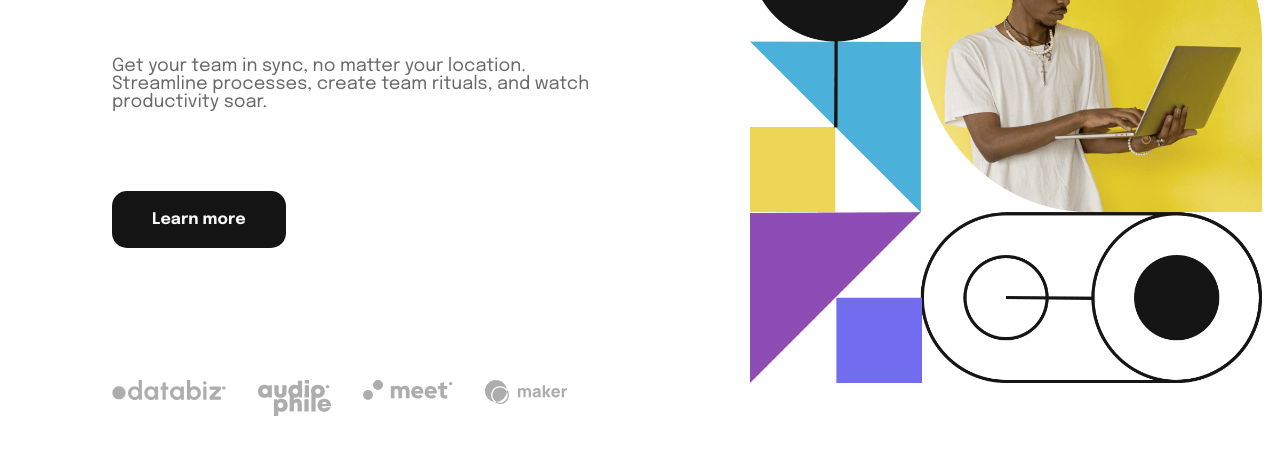
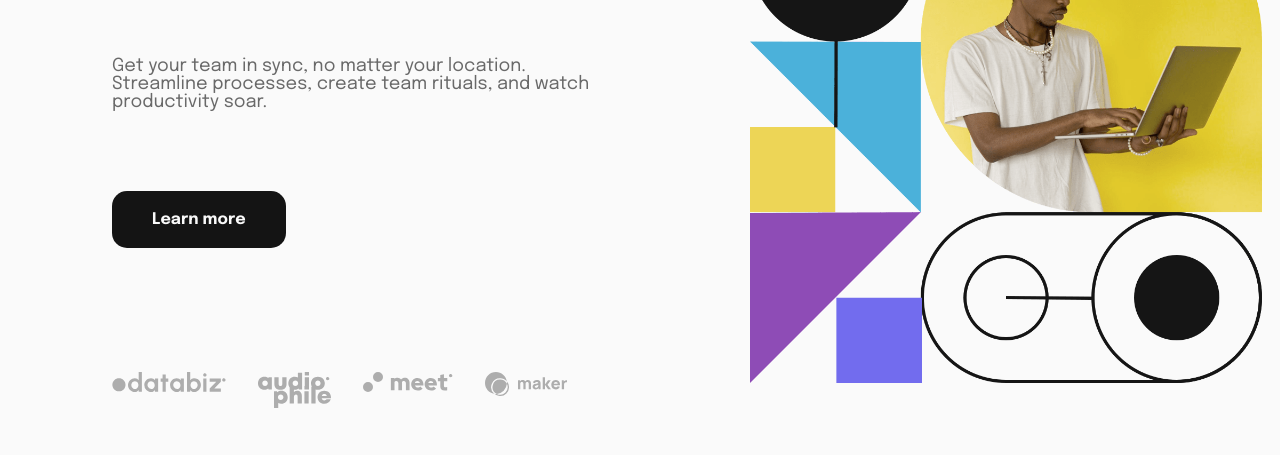
Before and after one commit to peppe2412/Intro-section-with-dropdown-navigation, a plain HTML site: page index.html in a window 1280 px wide. Shown: the part 525-980 px from the top of the page. Drawn offline with Linux system fonts and the light colour scheme.

Commit message:
Add background body, update rows main content

```diff
--- a/style.css
+++ b/style.css
@@ -7,6 +7,7 @@
 }
 
 body {
+  background-color: var(--gray-50);
   font-family: "Epilogue", sans-serif;
   margin: 0;
 }
@@ -138,7 +139,7 @@ li {
   .main-content-container {
     display: grid;
     grid-template-columns: repeat(5, 1fr);
-    grid-template-rows: repeat(5, 1fr);
+    grid-template-rows: repeat(2, 1fr);
     gap: 8px;
   }
 
@@ -158,7 +159,7 @@ li {
   .clients-box {
     display: flex;
     gap: 2rem;
-    padding-top: 9.5rem;
+    padding-top: 9rem;
   }
 
   .image-main-box {
```
